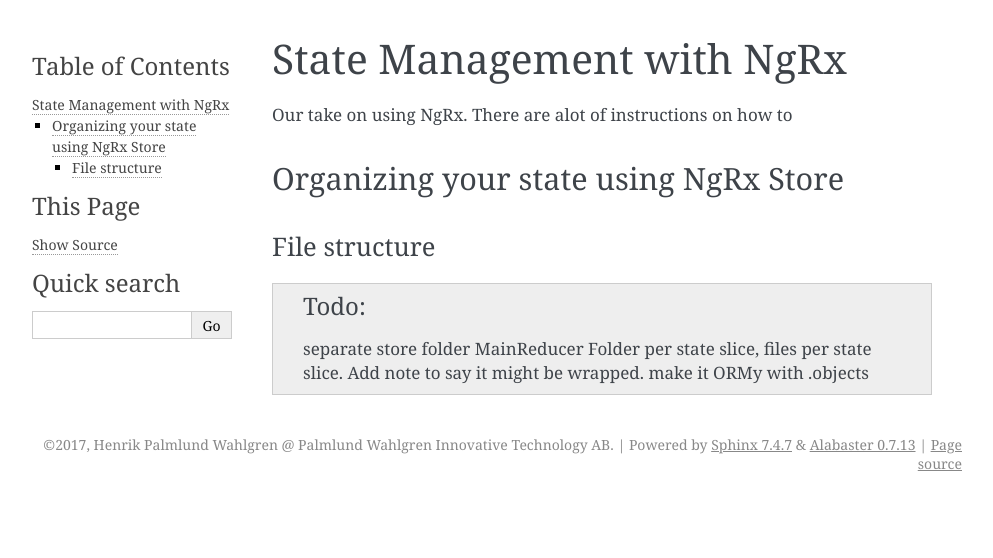
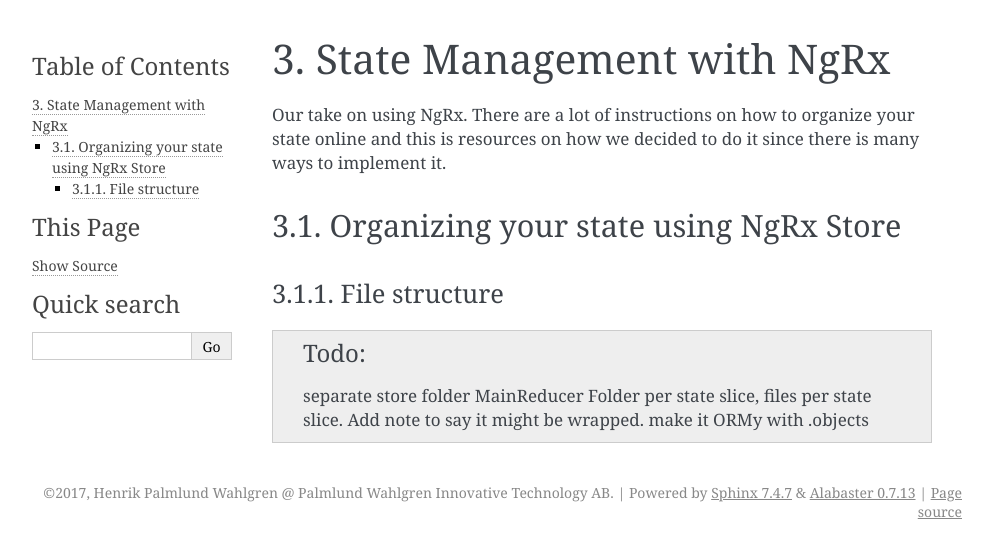
Before and after one commit to pwitab/angular-ngrx-dev-ref, a Sphinx documentation site: the page built from docs/source/ngrx.rst, in a window 1280 px wide. Shown: the top 558 px of the page, without its empty margins (148-1141 px from the left). Built offline with Sphinx 7.4.7, drawn with Linux system fonts in a browser that asks for light colours; formulas are drawn with MathJax 3.

Commit message:
added numbered toc tree

```diff
--- a/docs/source/index.rst
+++ b/docs/source/index.rst
@@ -10,6 +10,7 @@
 
 .. toctree::
    :maxdepth: 2
+   :numbered:
    :caption: Contents:
 
    angular
--- a/docs/source/ngrx.rst
+++ b/docs/source/ngrx.rst
@@ -3,7 +3,9 @@
 State Management with NgRx
 ==========================
 
-Our take on using NgRx. There are alot of instructions on how to
+Our take on using NgRx. There are a lot of instructions on how to organize your
+state online and this is resources on how we decided to do it since there is
+many ways to implement it.
 
 
 Organizing your state using NgRx Store
--- a/docs/source/state.rst
+++ b/docs/source/state.rst
@@ -26,7 +26,7 @@
 data we need.
 But if it represented with a map we can use it easier.
 
-.. code-block:: typescript
+.. code-block:: TypeScript
    :linenos:
 
    // with Map
@@ -74,7 +74,7 @@
 We want to reduce the complexity and keep the state flat. It will be easier to
 maintain and add new functionality.
 
-.. code-block:: typescript
+.. code-block:: TypeScript
    :linenos:
 
    // denormalized
```
